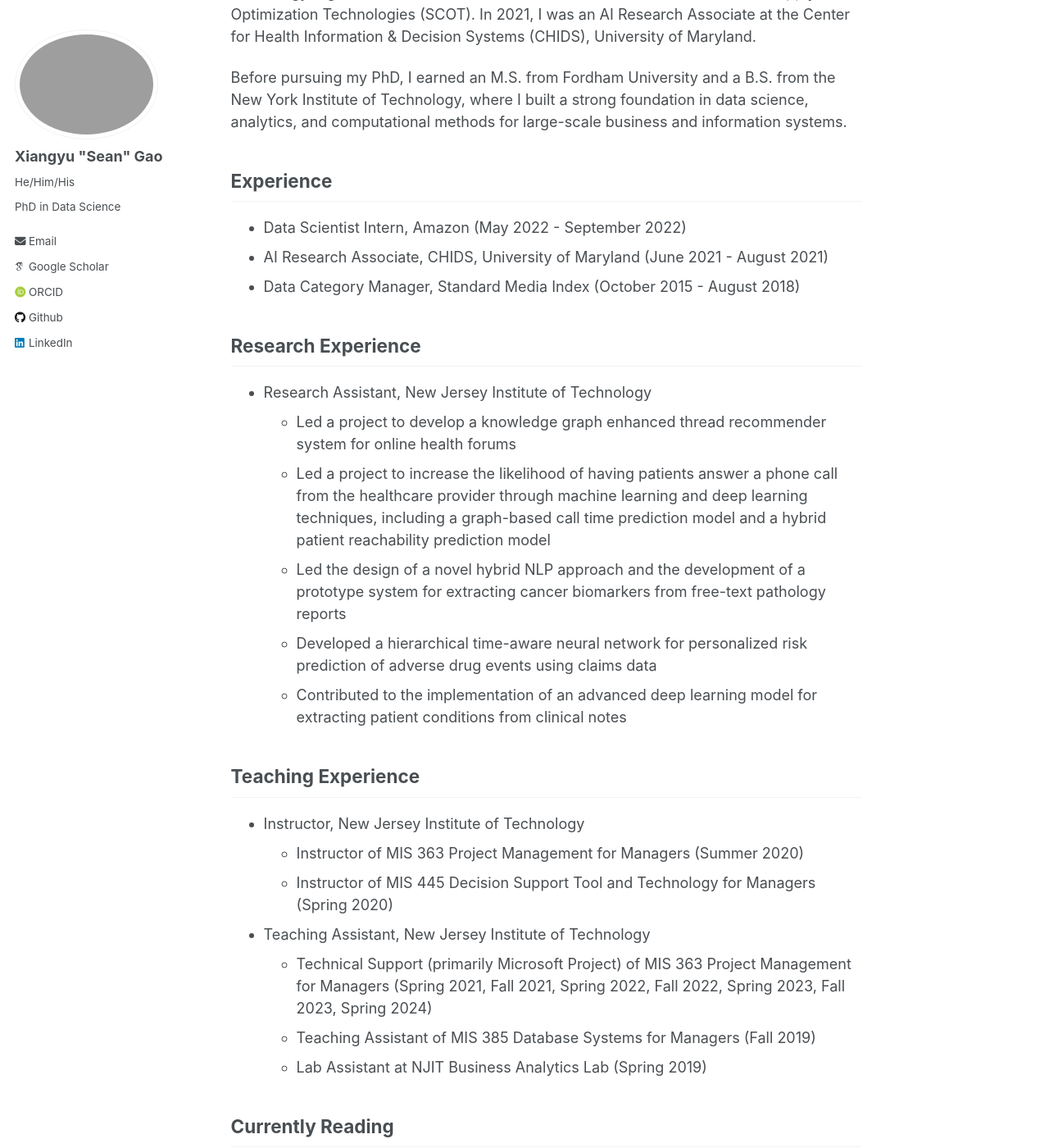
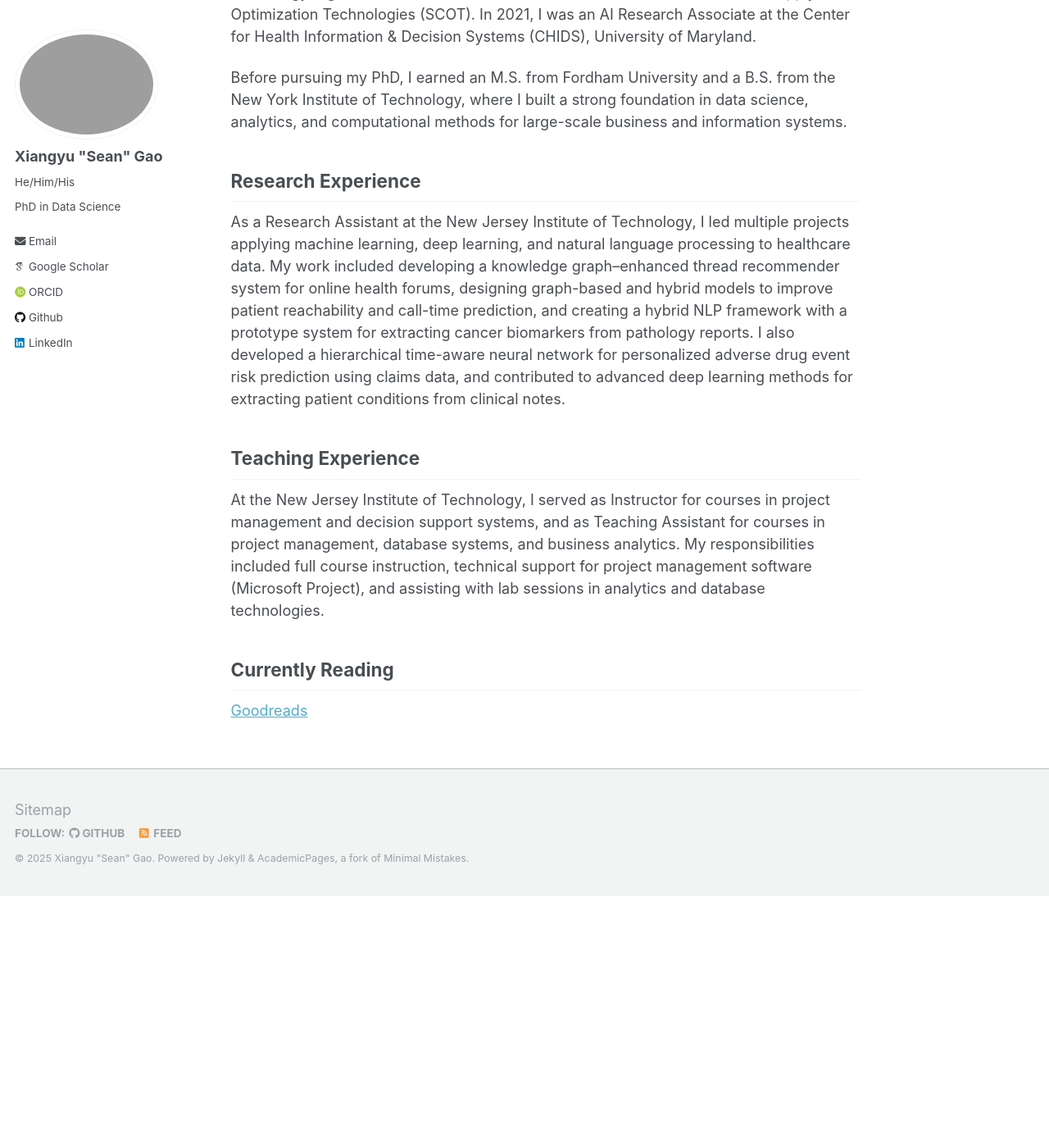
Before and after one commit to xga0/xga0.github.io, a Jekyll site: the page built from _pages/about.md, in a window 1280 px wide and 1400 px high, scrolled down 342 px. Shown: the whole window at 82% size. Built offline with Jekyll 4.4.1, drawn with Linux system fonts in a browser that asks for light colours; some web fonts are replaced; after the commit the page ends 1435 px from its top, so only the background shows below that.

Commit message:
Update about.md

```diff
--- a/_pages/about.md
+++ b/_pages/about.md
@@ -15,30 +15,19 @@ Before pursuing my PhD, I earned an M.S. from Fordham University and a B.S. from
 
 <!--I’m currently seeking a full-time DS/MLE/Applied Scientist position.-->
 
-Experience
-------
-- Data Scientist Intern, Amazon (May 2022 - September 2022)
-- AI Research Associate, CHIDS, University of Maryland (June 2021 - August 2021)
-- Data Category Manager, Standard Media Index (October 2015 - August 2018)
+<!--Experience-->
+<!---------->
+<!--- Data Scientist Intern, Amazon (May 2022 - September 2022)-->
+<!--- AI Research Associate, CHIDS, University of Maryland (June 2021 - August 2021)-->
+<!--- Data Category Manager, Standard Media Index (October 2015 - August 2018)-->
 
 Research Experience
 ------
-- Research Assistant, New Jersey Institute of Technology
-    - Led a project to develop a knowledge graph enhanced thread recommender system for online health forums
-    - Led a project to increase the likelihood of having patients answer a phone call from the healthcare provider through machine learning and deep learning techniques, including a graph-based call time prediction model and a hybrid patient reachability prediction model
-    - Led the design of a novel hybrid NLP approach and the development of a prototype system for extracting cancer biomarkers from free-text pathology reports
-    - Developed a hierarchical time-aware neural network for personalized risk prediction of adverse drug events using claims data
-    - Contributed to the implementation of an advanced deep learning model for extracting patient conditions from clinical notes
+As a Research Assistant at the New Jersey Institute of Technology, I led multiple projects applying machine learning, deep learning, and natural language processing to healthcare data. My work included developing a knowledge graph–enhanced thread recommender system for online health forums, designing graph-based and hybrid models to improve patient reachability and call-time prediction, and creating a hybrid NLP framework with a prototype system for extracting cancer biomarkers from pathology reports. I also developed a hierarchical time-aware neural network for personalized adverse drug event risk prediction using claims data, and contributed to advanced deep learning methods for extracting patient conditions from clinical notes.
 
 Teaching Experience
 ------
-- Instructor, New Jersey Institute of Technology
-    - Instructor of MIS 363 Project Management for Managers (Summer 2020)
-    - Instructor of MIS 445 Decision Support Tool and Technology for Managers (Spring 2020)
-- Teaching Assistant, New Jersey Institute of Technology
-    - Technical Support (primarily Microsoft Project) of MIS 363 Project Management for Managers (Spring 2021, Fall 2021, Spring 2022, Fall 2022, Spring 2023, Fall 2023, Spring 2024)
-    - Teaching Assistant of MIS 385 Database Systems for Managers (Fall 2019)
-    - Lab Assistant at NJIT Business Analytics Lab (Spring 2019)
+At the New Jersey Institute of Technology, I served as Instructor for courses in project management and decision support systems, and as Teaching Assistant for courses in project management, database systems, and business analytics. My responsibilities included full course instruction, technical support for project management software (Microsoft Project), and assisting with lab sessions in analytics and database technologies.
 
 <!--Publications-->
 <!---------->
```
